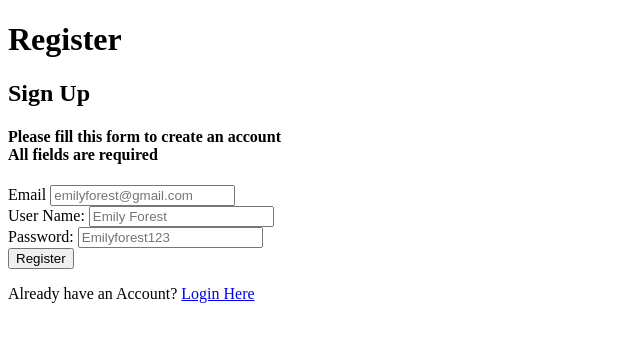
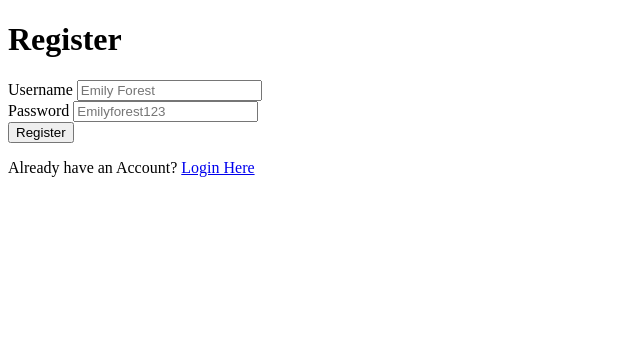
Before and after one commit to AmritaGiri/Final-Year-Project-Elcare, a PHP site: page /register.php in a window 1280 px wide. Shown: the top 342 px of the page, without its empty margins (0-640 px from the left). Run offline with PHP 8.4, Linux system fonts and the light colour scheme.

Commit message:
complete signins connection done of website

```diff
--- a/public/register.php
+++ b/public/register.php
@@ -1,4 +1,5 @@
 <?php
+
 //register.php
 
 /**
@@ -24,7 +25,6 @@ if (isset($_POST['register'])) {
     //Retrieve the field values from our registration form.
     $username = !empty($_POST['username']) ? trim($_POST['username']) : null;
     $pass = !empty($_POST['password']) ? trim($_POST['password']) : null;
-    $email = !empty($_POST['email']) ? trim($_POST['email']) : null;
 
     //TO ADD: Error checking (username characters, password length, etc).
     //Basically, you will need to add your own error checking BEFORE
@@ -58,13 +58,12 @@ if (isset($_POST['register'])) {
 
     //Prepare our INSERT statement.
     //Remember: We are inserting a new row into our users table.
-    $sql = "INSERT INTO users (username, password,email) VALUES (:username, :password,:email)";
+    $sql = "INSERT INTO users (username, password) VALUES (:username, :password)";
     $stmt = $pdo->prepare($sql);
 
     //Bind our variables.
     $stmt->bindValue(':username', $username);
     $stmt->bindValue(':password', $passwordHash);
-    $stmt->bindValue(':email', $email);
 
     //Execute the statement and insert the new account.
     $result = $stmt->execute();
@@ -75,50 +74,28 @@ if (isset($_POST['register'])) {
         echo 'Thank you for registering with our website.';
     }
 }
+
 ?>
-
 <!DOCTYPE html>
-<html lang="en">
+<html>
 
 <head>
-    <meta charset="utf-8">
-    <meta content="width=device-width, initial-scale=1.0" name="viewport">
-    <title>El-Care</title>
+    <meta charset="UTF-8">
+    <title>Register</title>
 </head>
 
 <body>
-    <div>
-
-        <div class="container">
-
-            <h1>Register</h1>
-            <form action="register.php" id="add_record_form" method="post">
-
-            <h2> Sign Up </h2>
-        <h4>Please fill this form to create an account<br>
-            <span>All fields are required</span>
-        </h4>
-
-                <label for="email">Email</label>
-                <input type="text" name="email" id="email" required placeholder="emilyforest@gmail.com"
-                    class="text-input" onBlur="email_validation();" /><span id="email_err"></span>
-                <br>
-                <label for="username">User Name:</label>
-                <input type="text" name="username" id="username" required placeholder="Emily Forest" class="text-input"
-                    onBlur="username_validation();" /><span id="name_err"></span>
-                <br>
-                <label for="password">Password:</label>
-                <input type="password" name="password" id="password" required placeholder="Emilyforest123"
-                    class="text-input" onBlur="password_validation();" /><span id="password_err"></span>
-                <br>
-                <input type="submit" name="register" value="Register"></button>
-                <p>Already have an Account?
+    <h1>Register</h1>
+    <form action="register.php" method="post">
+        <label for="username">Username</label>
+        <input type="text" id="username" name="username" required placeholder="Emily Forest"><br>
+        <label for="password">Password</label>
+        <input type="password" id="password" name="password" required placeholder="Emilyforest123"><br>
+        <input type="submit" name="register" value="Register"></button>
+        <p>Already have an Account?
             <a href="login.php">Login Here</a>
         </p>
-            </form>
+    </form>
+</body>
 
-        </div>
-    </div>
-</body>
-<script src="assets/js/login&registration-validation.js"></script>
 </html>
```
Also changed, not shown: public/login.php (+13 -30 lines).
